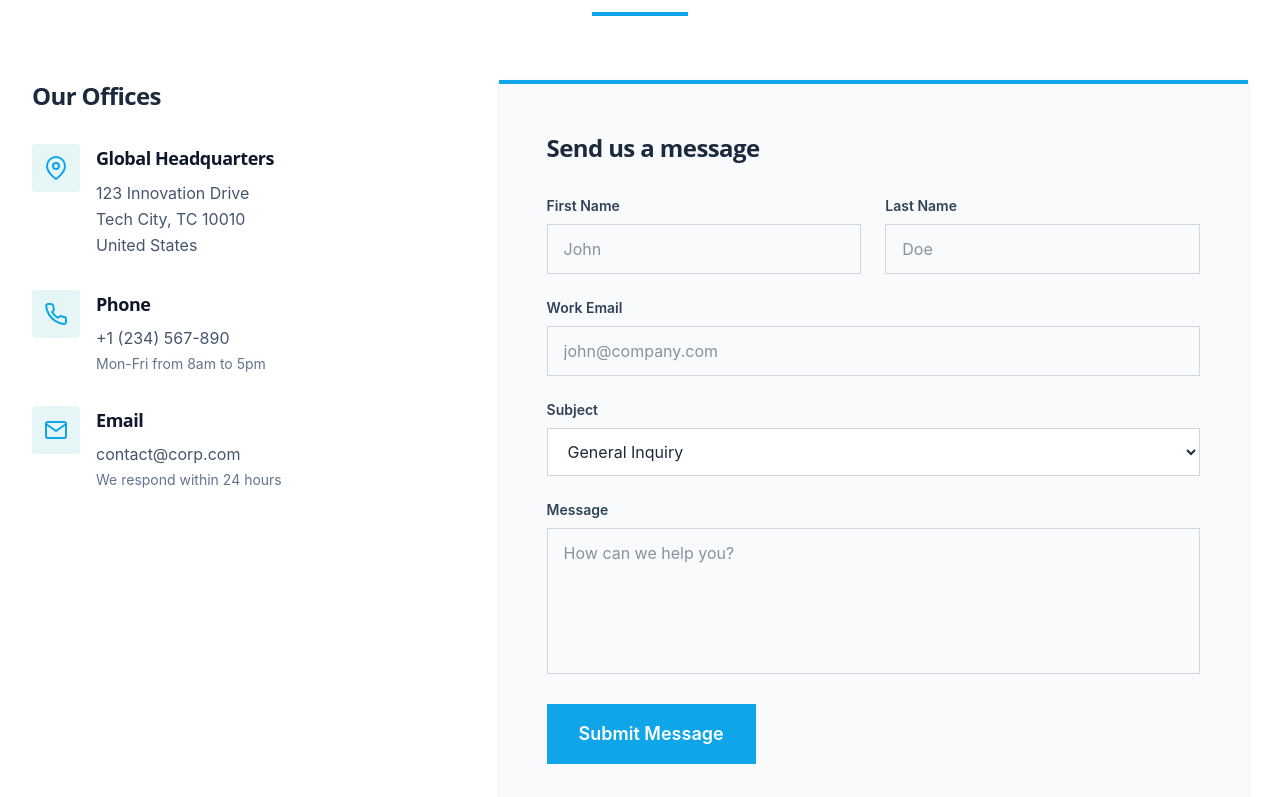
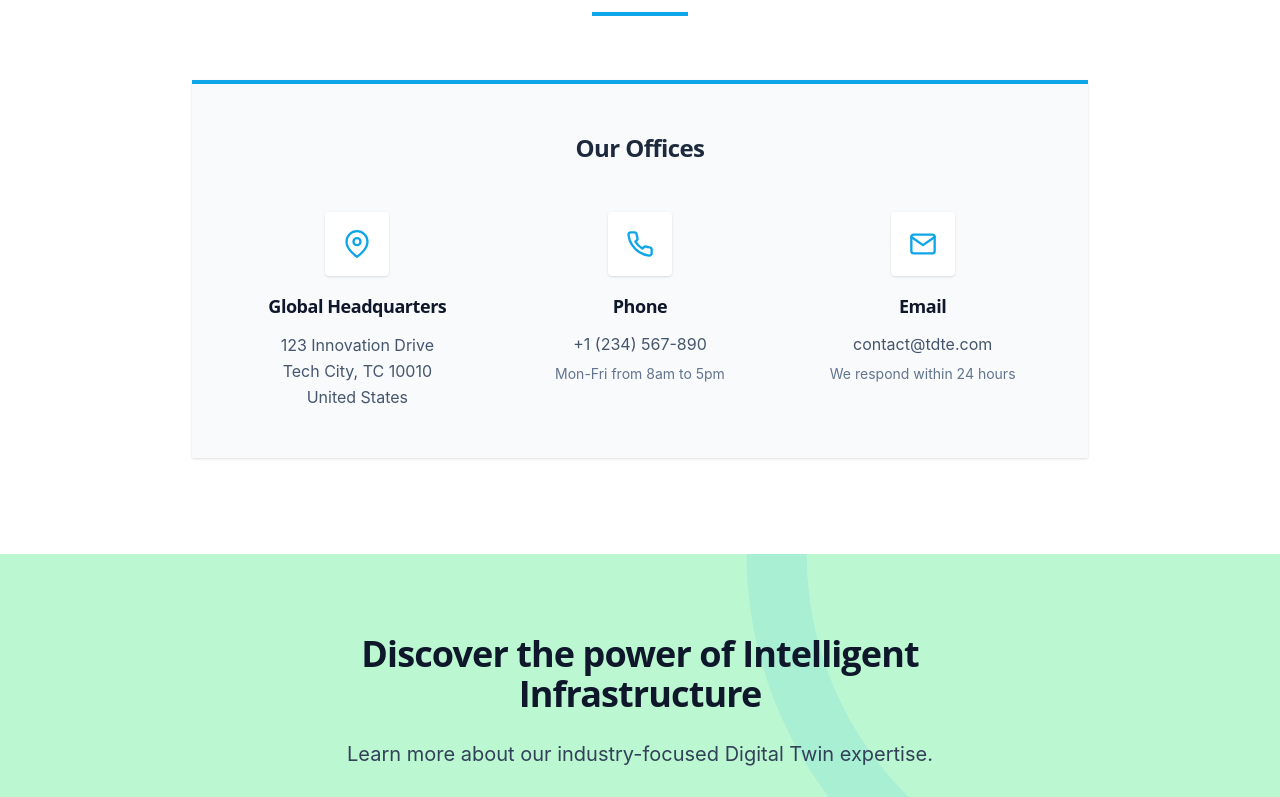
Before and after one commit to Bharath136/TheDigitalTwinExpert, a React (Vite) app: page /contact in a window 1280 px wide. Shown: the part 580-1377 px from the top of the page. Built offline with nearby package versions, Linux system fonts and the light colour scheme.

Commit message:
Refactor Navbar with glassmorphism, update Contact page, centralize contact details configuration

```diff
--- a/src/components/layout/Footer.jsx
+++ b/src/components/layout/Footer.jsx
@@ -1,7 +1,7 @@
-import React from 'react';
 import { Link } from 'react-router-dom';
 import { FiTwitter, FiLinkedin, FiYoutube, FiFacebook } from 'react-icons/fi';
 import Container from './Container';
+import { contactData } from '../../config/contactData';
 
 const Footer = () => {
   return (
@@ -51,7 +51,7 @@ const Footer = () => {
             <h4 className="text-white font-semibold mb-6">Contact</h4>
             <ul className="space-y-3 text-sm">
               <li>Global Communications</li>
-              <li className="mt-4"><a href="mailto:info@tdte.com" className="hover:text-white transition-colors text-[var(--color-siemens-primary)]">contact@tdte.com</a></li>
+              <li className="mt-4"><a href={`mailto:${contactData.email.value}`} className="hover:text-white transition-colors text-[var(--color-siemens-primary)]">{contactData.email.display}</a></li>
               <li><Link to="/contact" className="hover:text-white transition-colors text-[var(--color-siemens-primary)]">Get in Touch</Link></li>
             </ul>
           </div>
--- a/src/components/sections/ContactSection.jsx
+++ b/src/components/sections/ContactSection.jsx
@@ -3,6 +3,7 @@ import Container from '../layout/Container';
 import SectionHeader from '../common/SectionHeader';
 import Button from '../common/Button';
 import { FiMapPin, FiPhone, FiMail } from 'react-icons/fi';
+import { contactData } from '../../config/contactData';
 
 const ContactSection = () => {
   return (
@@ -13,117 +14,52 @@ const ContactSection = () => {
           subtitle="Contact Us"
         />
 
-        <div className="flex flex-col lg:flex-row gap-16 lg:gap-24 uppercase">
+        <div className="max-w-4xl mx-auto uppercase">
           {/* Contact Details */}
-          <div className="lg:w-1/3">
-            <h3 className="text-2xl font-bold normal-case mb-8 text-slate-800">Our Offices</h3>
+          <div className="bg-[var(--color-siemens-gray-100)] p-8 md:p-12 border-t-4 border-[var(--color-siemens-primary)] shadow-sm">
+            <h3 className="text-2xl font-bold normal-case mb-12 text-center text-slate-800">Our Offices</h3>
 
-            <div className="space-y-8 normal-case">
-              <div className="flex gap-4">
-                <div className="w-12 h-12 bg-[#e6f5f5] text-[var(--color-siemens-primary)] rounded-sm flex items-center justify-center shrink-0">
-                  <FiMapPin size={24} />
+            <div className="grid grid-cols-1 md:grid-cols-3 gap-12 normal-case">
+              <div className="flex flex-col items-center text-center gap-4">
+                <div className="w-16 h-16 bg-white text-[var(--color-siemens-primary)] shadow-sm rounded-sm flex items-center justify-center shrink-0">
+                  <FiMapPin size={28} />
                 </div>
                 <div>
-                  <h4 className="font-bold text-lg text-slate-900 mb-2">Global Headquarters</h4>
+                  <h4 className="font-bold text-lg text-slate-900 mb-3">Global Headquarters</h4>
                   <p className="text-slate-600 leading-relaxed">
-                    123 Innovation Drive<br />
-                    Tech City, TC 10010<br />
-                    United States
+                    {contactData.headquarters.address1}<br />
+                    {contactData.headquarters.address2}<br />
+                    {contactData.headquarters.country}
                   </p>
                 </div>
               </div>
 
-              <div className="flex gap-4">
-                <div className="w-12 h-12 bg-[#e6f5f5] text-[var(--color-siemens-primary)] rounded-sm flex items-center justify-center shrink-0">
-                  <FiPhone size={24} />
+              <div className="flex flex-col items-center text-center gap-4">
+                <div className="w-16 h-16 bg-white text-[var(--color-siemens-primary)] shadow-sm rounded-sm flex items-center justify-center shrink-0">
+                  <FiPhone size={28} />
                 </div>
                 <div>
-                  <h4 className="font-bold text-lg text-slate-900 mb-2">Phone</h4>
+                  <h4 className="font-bold text-lg text-slate-900 mb-3">Phone</h4>
                   <p className="text-slate-600">
-                    <a href="tel:+1234567890" className="hover:text-[var(--color-siemens-primary)] transition-colors">+1 (234) 567-890</a>
+                    <a href={`tel:${contactData.phone.value}`} className="hover:text-[var(--color-siemens-primary)] transition-colors">{contactData.phone.display}</a>
                   </p>
-                  <p className="text-slate-500 text-sm mt-1">Mon-Fri from 8am to 5pm</p>
+                  <p className="text-slate-500 text-sm mt-2">{contactData.phone.hours}</p>
                 </div>
               </div>
 
-              <div className="flex gap-4">
-                <div className="w-12 h-12 bg-[#e6f5f5] text-[var(--color-siemens-primary)] rounded-sm flex items-center justify-center shrink-0">
-                  <FiMail size={24} />
+              <div className="flex flex-col items-center text-center gap-4">
+                <div className="w-16 h-16 bg-white text-[var(--color-siemens-primary)] shadow-sm rounded-sm flex items-center justify-center shrink-0">
+                  <FiMail size={28} />
                 </div>
                 <div>
-                  <h4 className="font-bold text-lg text-slate-900 mb-2">Email</h4>
+                  <h4 className="font-bold text-lg text-slate-900 mb-3">Email</h4>
                   <p className="text-slate-600">
-                    <a href="mailto:contact@corp.com" className="hover:text-[var(--color-siemens-primary)] transition-colors">contact@corp.com</a>
+                    <a href={`mailto:${contactData.email.value}`} className="hover:text-[var(--color-siemens-primary)] transition-colors">{contactData.email.display}</a>
                   </p>
-                  <p className="text-slate-500 text-sm mt-1">We respond within 24 hours</p>
+                  <p className="text-slate-500 text-sm mt-2">{contactData.email.supportText}</p>
                 </div>
               </div>
             </div>
-          </div>
-
-          {/* Contact Form */}
-          <div className="lg:w-2/3 bg-[var(--color-siemens-gray-100)] p-8 md:p-12 normal-case border-t-4 border-[var(--color-siemens-primary)] shadow-sm">
-            <h3 className="text-2xl font-bold mb-8 text-slate-800">Send us a message</h3>
-
-            <form className="space-y-6">
-              <div className="grid grid-cols-1 md:grid-cols-2 gap-6">
-                <div>
-                  <label htmlFor="firstName" className="block text-sm font-semibold text-slate-700 mb-2">First Name</label>
-                  <input
-                    type="text"
-                    id="firstName"
-                    className="w-full px-4 py-3 border border-gray-300 focus:border-[var(--color-siemens-primary)] focus:ring-1 focus:ring-[var(--color-siemens-primary)] outline-none transition-colors"
-                    placeholder="John"
-                  />
-                </div>
-                <div>
-                  <label htmlFor="lastName" className="block text-sm font-semibold text-slate-700 mb-2">Last Name</label>
-                  <input
-                    type="text"
-                    id="lastName"
-                    className="w-full px-4 py-3 border border-gray-300 focus:border-[var(--color-siemens-primary)] focus:ring-1 focus:ring-[var(--color-siemens-primary)] outline-none transition-colors"
-                    placeholder="Doe"
-                  />
-                </div>
-              </div>
-
-              <div>
-                <label htmlFor="email" className="block text-sm font-semibold text-slate-700 mb-2">Work Email</label>
-                <input
-                  type="email"
-                  id="email"
-                  className="w-full px-4 py-3 border border-gray-300 focus:border-[var(--color-siemens-primary)] focus:ring-1 focus:ring-[var(--color-siemens-primary)] outline-none transition-colors"
-                  placeholder="john@company.com"
-                />
-              </div>
-
-              <div>
-                <label htmlFor="subject" className="block text-sm font-semibold text-slate-700 mb-2">Subject</label>
-                <select
-                  id="subject"
-                  className="w-full px-4 py-3 border border-gray-300 focus:border-[var(--color-siemens-primary)] focus:ring-1 focus:ring-[var(--color-siemens-primary)] outline-none bg-white transition-colors"
-                >
-                  <option>General Inquiry</option>
-                  <option>Sales & Partnerships</option>
-                  <option>Technical Support</option>
-                  <option>Careers</option>
-                </select>
-              </div>
-
-              <div>
-                <label htmlFor="message" className="block text-sm font-semibold text-slate-700 mb-2">Message</label>
-                <textarea
-                  id="message"
-                  rows="5"
-                  className="w-full px-4 py-3 border border-gray-300 focus:border-[var(--color-siemens-primary)] focus:ring-1 focus:ring-[var(--color-siemens-primary)] outline-none transition-colors resize-none"
-                  placeholder="How can we help you?"
-                ></textarea>
-              </div>
-
-              <Button type="submit" variant="primary" size="lg" className="w-full md:w-auto">
-                Submit Message
-              </Button>
-            </form>
           </div>
         </div>
       </Container>
--- /dev/null
+++ b/src/config/contactData.js
@@ -0,0 +1,17 @@
+export const contactData = {
+  headquarters: {
+    address1: "123 Innovation Drive",
+    address2: "Tech City, TC 10010",
+    country: "United States"
+  },
+  phone: {
+    display: "+1 (234) 567-890",
+    value: "+1234567890",
+    hours: "Mon-Fri from 8am to 5pm"
+  },
+  email: {
+    display: "contact@tdte.com",
+    value: "contact@tdte.com",
+    supportText: "We respond within 24 hours"
+  }
+};
```
Also changed, not shown: src/components/layout/Navbar.jsx (+16 -11 lines).
